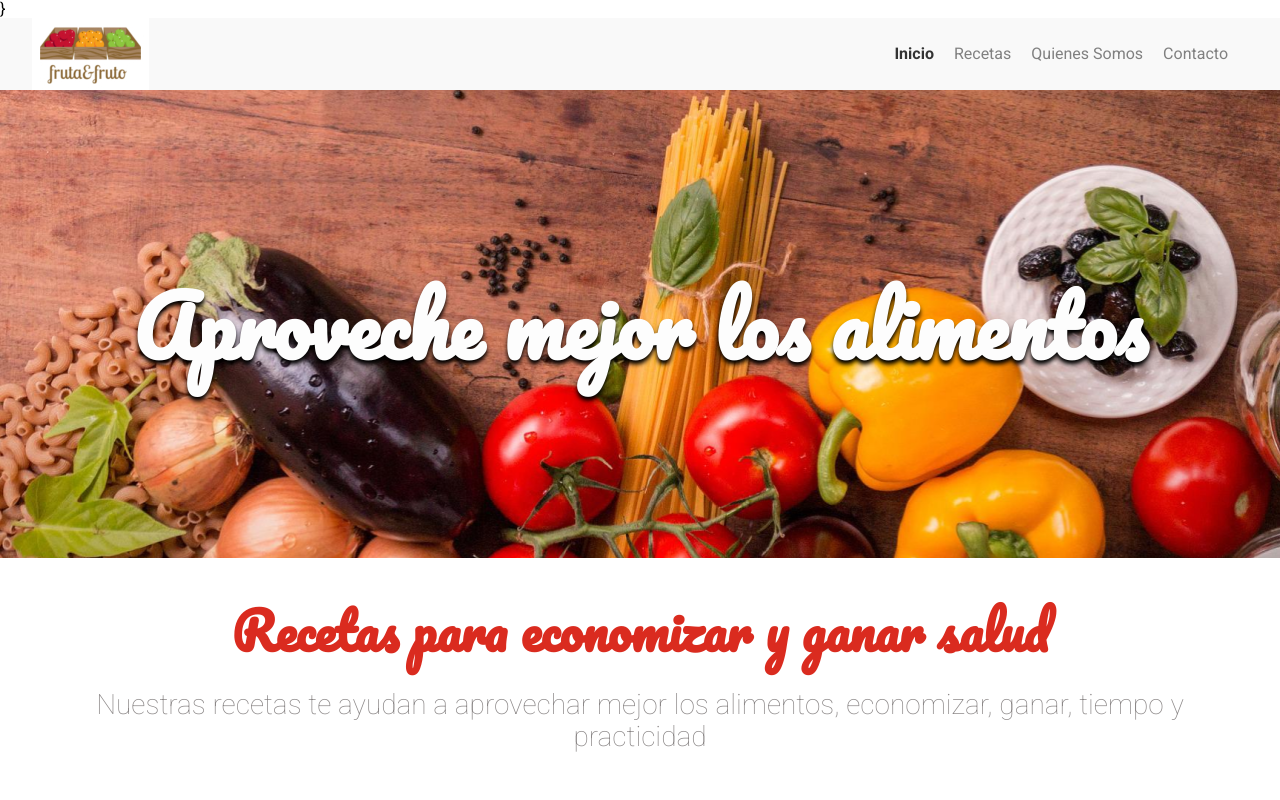
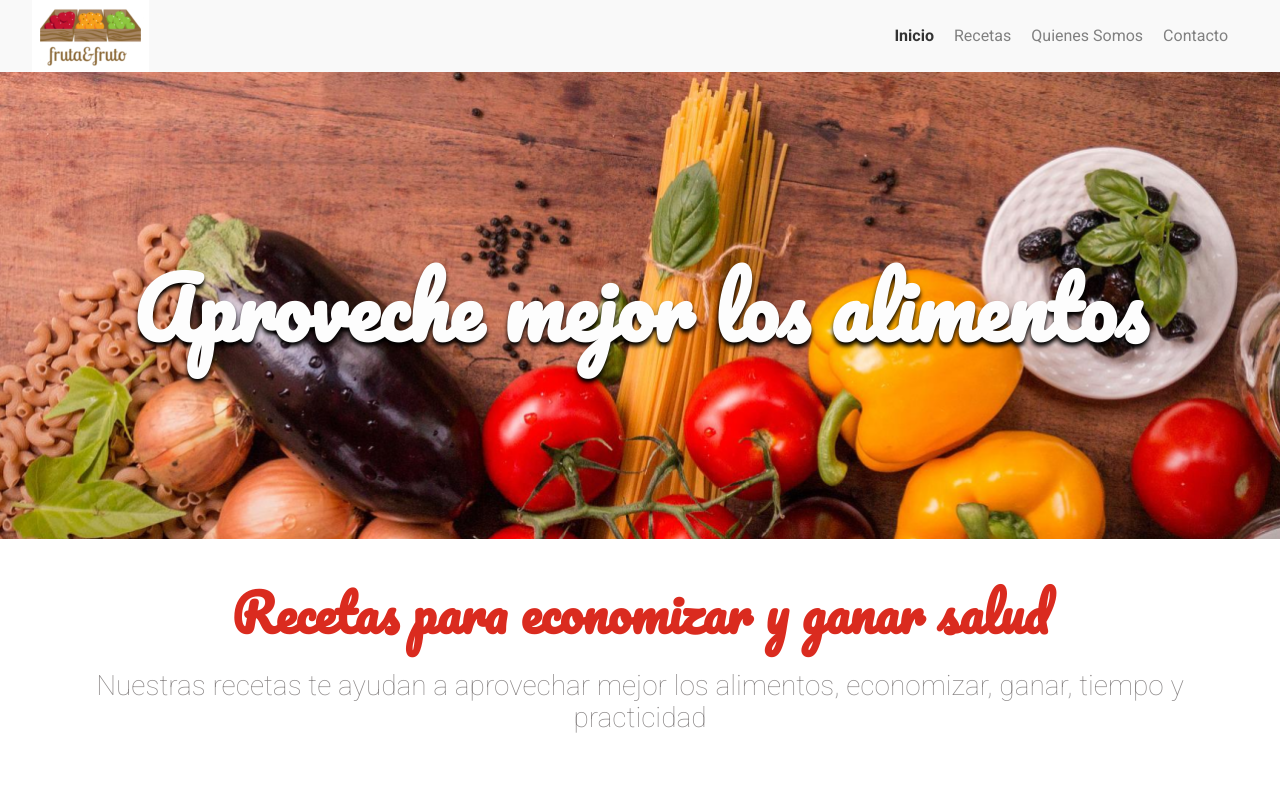
Before and after one commit to Carloszapatalor/FrutaFruto-Practica2-ONE-by-AluraLatam, a plain HTML site: page index.html in a window 1280 px wide. Shown: the top 800 px of the page. Drawn offline with Linux system fonts and the light colour scheme.

Commit message:
correccion de bugs en los estilos

```diff
--- a/index.html
+++ b/index.html
@@ -8,27 +8,27 @@
     <link href="https://fonts.googleapis.com/css?family=Pacifico|Roboto:100,300,400,500,700,900" rel="stylesheet" />
     <link href="./assets/css/normalize.css" rel="stylesheet" />
     <link href="./assets/css/reset.css" rel="stylesheet" />
-    <link rel="stylesheet" href="/assets/css/cabecera.css">
-    <link rel="stylesheet" href="/assets/css/menu/menu-item.css">
-    <link rel="stylesheet" href="/assets/css/menu/menu-link.css">
-    <link rel="stylesheet" href="/assets/css/menu/menu-lista.css">
-    <link rel="stylesheet" href="/assets/css/banner/banner-imagen.css">
-    <link rel="stylesheet" href="/assets/css/banner/banner-titulo.css">
-    <link rel="stylesheet" href="/assets/css/banner/banner.css">
-    <link rel="stylesheet" href="/assets/css/sobre/sobre.css">
-    <link rel="stylesheet" href="/assets/css/sobre/sobre-titulo.css">
-    <link rel="stylesheet" href="/assets/css/sobre/sobre-descripcion.css">
-    <link rel="stylesheet" href="/assets/css/receta/recetas.css">
-    <link rel="stylesheet" href="/assets/css/receta/recetas-receta.css">
-    <link rel="stylesheet" href="/assets/css/receta/receta-titulo.css">
-    <link rel="stylesheet" href="/assets/css/receta/receta-imagen.css">
-    <link rel="stylesheet" href="/assets/css/receta/receta-descripcion.css">
-    <link rel="stylesheet" href="/assets/css/receta/receta-contenido.css">}
-    <link rel="stylesheet" href="/assets/css/receta/receta-boton.css">
+    <link rel="stylesheet" href="assets/css/cabecera.css">
+    <link rel="stylesheet" href="assets/css/menu/menu-item.css">
+    <link rel="stylesheet" href="assets/css/menu/menu-link.css">
+    <link rel="stylesheet" href="assets/css/menu/menu-lista.css">
+    <link rel="stylesheet" href="assets/css/banner/banner-imagen.css">
+    <link rel="stylesheet" href="assets/css/banner/banner-titulo.css">
+    <link rel="stylesheet" href="assets/css/banner/banner.css">
+    <link rel="stylesheet" href="assets/css/sobre/sobre.css">
+    <link rel="stylesheet" href="assets/css/sobre/sobre-titulo.css">
+    <link rel="stylesheet" href="assets/css/sobre/sobre-descripcion.css">
+    <link rel="stylesheet" href="assets/css/receta/recetas.css">
+    <link rel="stylesheet" href="assets/css/receta/recetas-receta.css">
+    <link rel="stylesheet" href="assets/css/receta/receta-titulo.css">
+    <link rel="stylesheet" href="assets/css/receta/receta-imagen.css">
+    <link rel="stylesheet" href="assets/css/receta/receta-descripcion.css">
+    <link rel="stylesheet" href="assets/css/receta/receta-contenido.css">
+    <link rel="stylesheet" href="assets/css/receta/receta-boton.css">
 </head>
     <body>
         <header class="cabecera">
-            <img class="logo" src="/assets/img/logo.jpg" alt="Logo de Fruta y Fruto">
+            <img class="logo" src="assets/img/logo.jpg" alt="Logo de Fruta y Fruto">
             <nav class="menu">
                 <ul class="menu__lista">
                     <li class="menu__item"><a class="menu__link--activo" href="">Inicio</a></li>
@@ -40,7 +40,7 @@
 
         </header>
         <section class="banner">
-            <img src="/assets/img/banner.png" alt="" class="banner__imagen">
+            <img src="assets/img/banner.png" alt="" class="banner__imagen">
             <h2 class="banner__titulo">Aproveche mejor los alimentos</h2>
 
         </section>
@@ -55,7 +55,7 @@
 
         <section class="recetas">
             <div class="receta">
-                <img src="/assets/img/recetas/ensalada-de-frutas.jpg" alt="bol de Aguacate" class="receta__imagen">
+                <img src="assets/img/recetas/ensalada-de-frutas.jpg" alt="bol de Aguacate" class="receta__imagen">
                 <div class="receta__contenido">
                     <h4 class="receta__titulo">Bol de Aguacate</h4>
                     <p class="receta__descripcion">
@@ -65,7 +65,7 @@
                 </div>
             </div>
             <div class="receta">
-                <img src="/assets/img/recetas/ensalada-de-kiwi.jpg" alt="Ensalada de Kiwi" class="receta__imagen">
+                <img src="assets/img/recetas/ensalada-de-kiwi.jpg" alt="Ensalada de Kiwi" class="receta__imagen">
                 <div class="receta__contenido">
                     <h4 class="receta__titulo">Ensalda de Kiwi</h4>
                     <p class="receta__descripcion">
@@ -76,7 +76,7 @@
             </div>
 
             <div class="receta">
-                <img src="/assets/img/recetas/mix-de-vegetales.jpg" alt="mix de vegetales" class="receta__imagen">
+                <img src="assets/img/recetas/mix-de-vegetales.jpg" alt="mix de vegetales" class="receta__imagen">
                 <div class="receta__contenido">
                     <h4 class="receta__titulo">Mix de vegetales</h4>
                     <p class="receta__descripcion">
@@ -86,7 +86,7 @@
                 </div>
             </div>
             <div class="receta">
-                <img src="/assets/img/recetas/pimentones-juliana.jpg" alt="Pimentones en juliana" class="receta__imagen">
+                <img src="assets/img/recetas/pimentones-juliana.jpg" alt="Pimentones en juliana" class="receta__imagen">
                 <div class="receta__contenido">
                     <h4 class="receta__titulo">Pimentones en Julianas</h4>
                     <p class="receta__descripcion">
@@ -96,7 +96,7 @@
                 </div>
             </div>
             <div class="receta">
-                <img src="/assets/img/recetas/plato-oriental.jpg" alt="" class="receta__imagen">
+                <img src="assets/img/recetas/plato-oriental.jpg" alt="" class="receta__imagen">
                 <div class="receta__contenido">
                     <h4 class="receta__titulo">Plato oriental</h4>
                     <p class="receta__descripcion">
@@ -106,7 +106,7 @@
                 </div>
             </div>
             <div class="receta">
-                <img src="/assets/img/recetas/beterrabas-asadas.jpg" alt="Remolachas asadas" class="receta__imagen">
+                <img src="assets/img/recetas/beterrabas-asadas.jpg" alt="Remolachas asadas" class="receta__imagen">
                 <div class="receta__contenido">
                     <h4 class="receta__titulo">Remolachas asadas</h4>
                     <p class="receta__descripcion">
```
